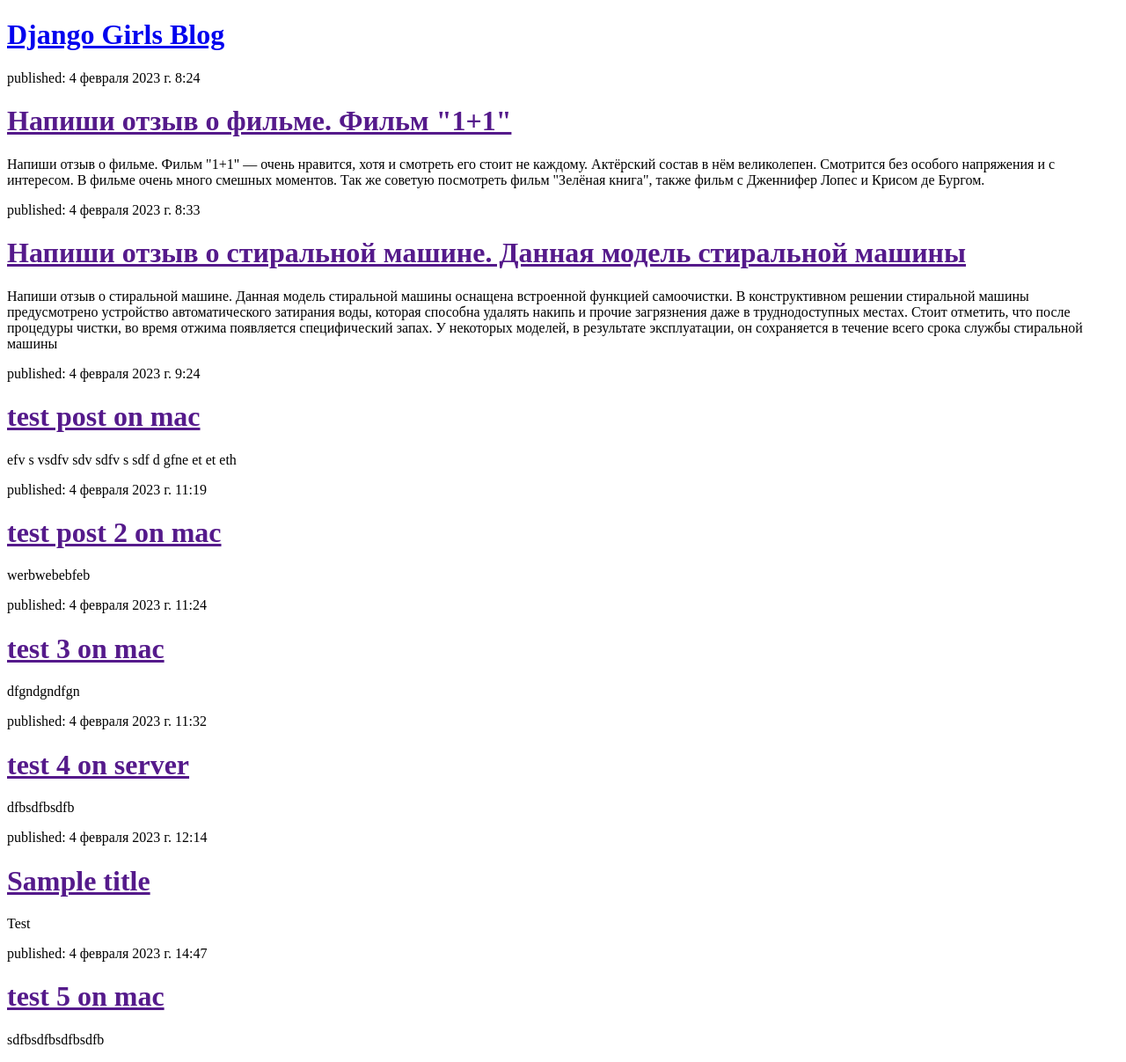
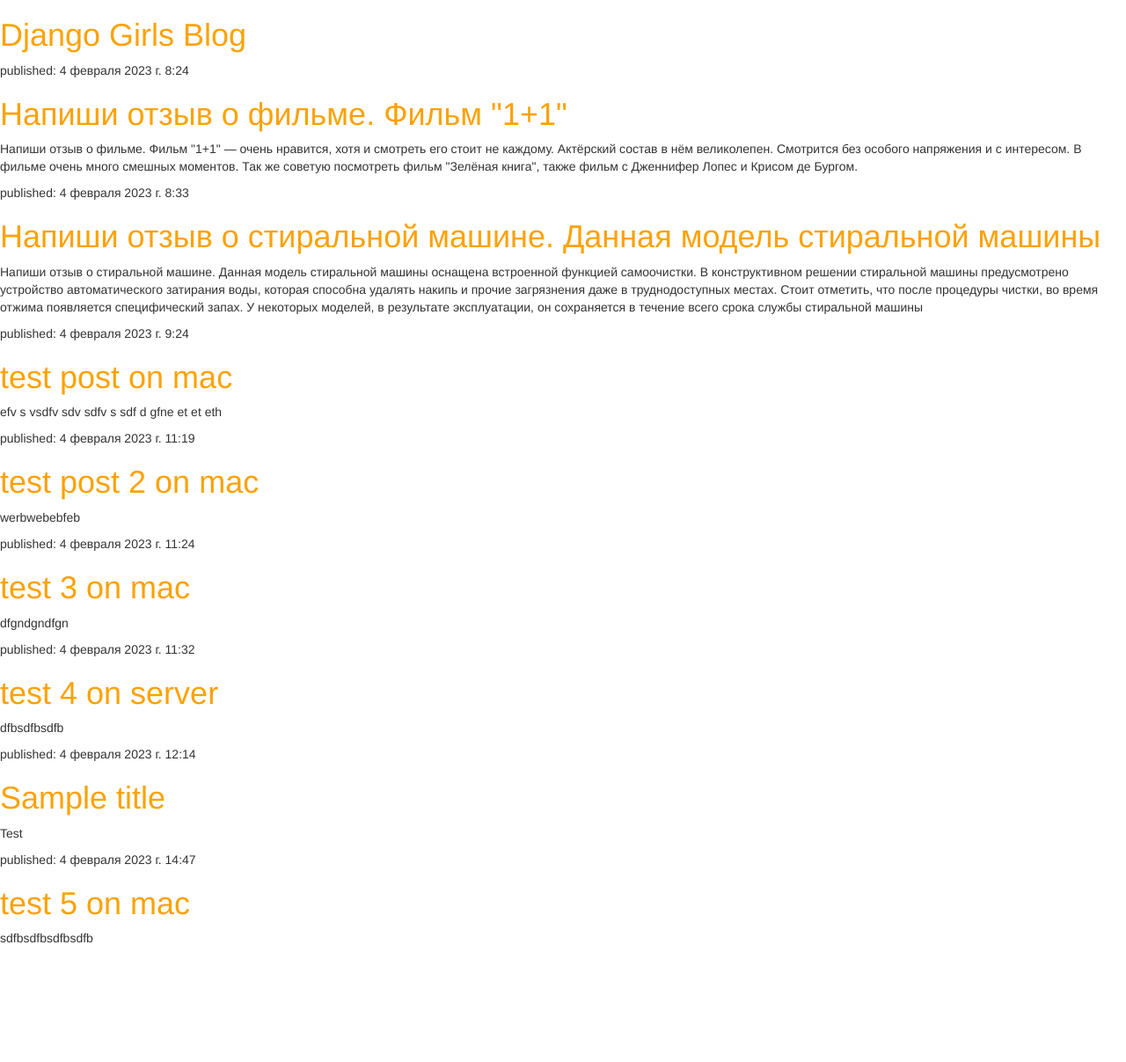
Before and after one commit to altynd/Django-test, a Django app: page / in a window 1280 px wide. Shown: the whole page at 88% size. After the commit the page ends 1072 px from the top, so only its background shows below. Run offline with Django 4.2, Linux system fonts and the light colour scheme; data comes from the database, SQL or seed files in the repository; some libraries are stand-ins or nearby versions.

Commit message:
add css, not working

```diff
--- /dev/null
+++ b/blog/static/css/blog.css
@@ -0,0 +1,3 @@
+h1 a {
+    color: #FCA205;
+}
--- a/blog/templates/blog/post_list.html
+++ b/blog/templates/blog/post_list.html
@@ -1,8 +1,10 @@
-<!DOCTYPE html>
-<html lang="en">
+{% load static %}
+<html>
     <head>
-    <meta charset="UTF-8">
-    <title>Altynd blog</title>
+        <title>Django Girls blog</title>
+        <link rel="stylesheet" href="//maxcdn.bootstrapcdn.com/bootstrap/3.2.0/css/bootstrap.min.css">
+        <link rel="stylesheet" href="//maxcdn.bootstrapcdn.com/bootstrap/3.2.0/css/bootstrap-theme.min.css">
+        <link rel="stylesheet" href="{% static 'css/blog.css' %}">
     </head>
     <body>
         <div>
@@ -12,13 +14,9 @@
         {% for post in posts %}
             <div>
                 <p>published: {{ post.published_date }}</p>
-            <h1><a href = ""> {{ post.title }}</a></h1>
+                <h1><a href="">{{ post.title }}</a></h1>
                 <p>{{ post.text|linebreaksbr }}</p>
             </div>
-
         {% endfor %}
-
-
-
     </body>
 </html>
```
Lines whose indentation alone changed are shown as unchanged.
